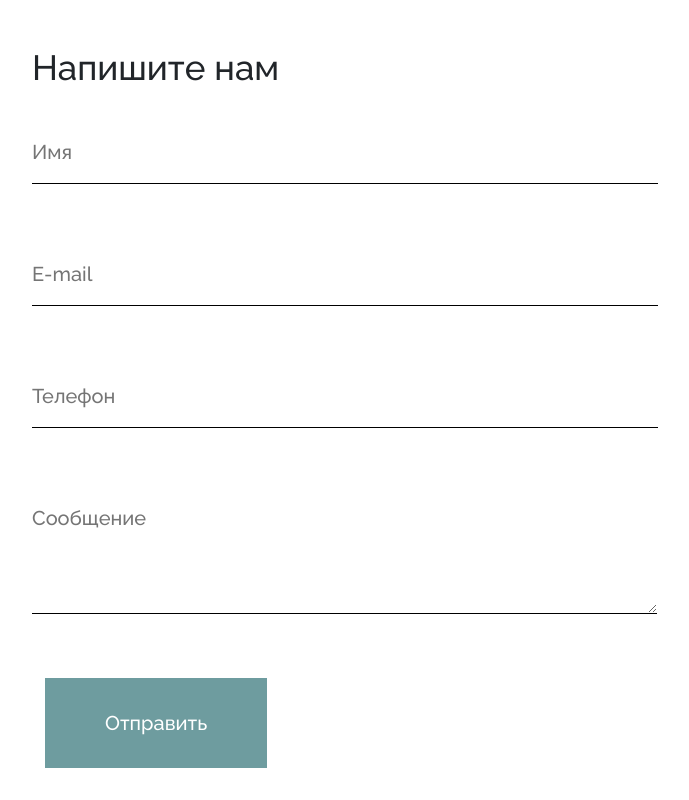
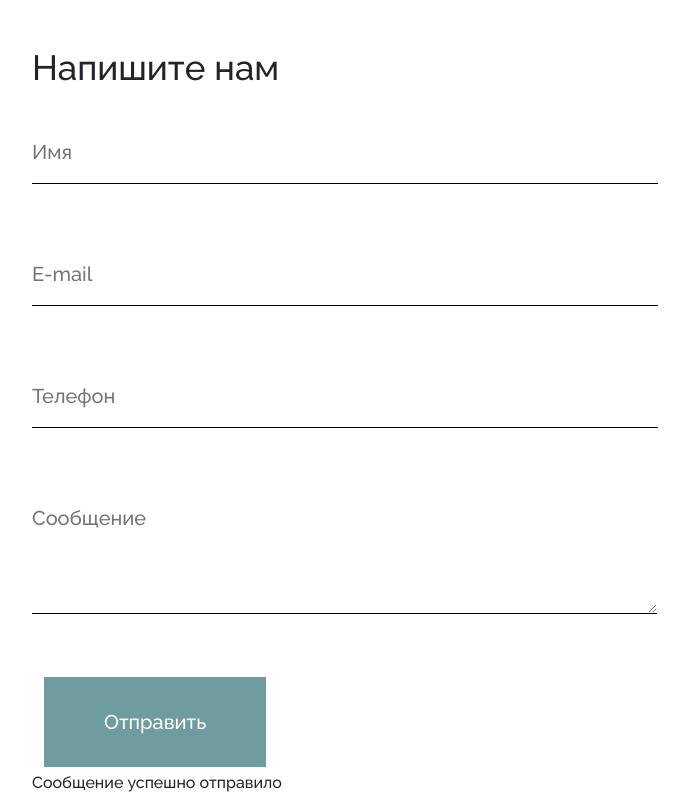
Before and after one commit to sarinjiev/TeamProject, a website: page pages/contacts/index.html in a window 1280 px wide. Shown: the part 1257-2057 px from the top of the page, without its empty margins (50-739 px from the left). Before the commit the page ends 2032 px from the top, so only its background shows below. Drawn offline with nearby package versions, Linux system fonts and the light colour scheme.

Commit message:
contacts

```diff
--- a/pages/contacts/contacts.css
+++ b/pages/contacts/contacts.css
@@ -45,6 +45,6 @@ section .writeToUs input{
 section .writeToUs label{
     display: flex;    margin-bottom: 35px;}
 section .btn{
-    display: flex;    justify-content: start;}
+    display: flex;    justify-content: start; border: none}
 section .btn button{
     padding: 30px 60px;    background: #6E9C9F;    color: white;    font-size: 20px;    border: none;    outline:none;}
--- a/pages/contacts/index.html
+++ b/pages/contacts/index.html
@@ -64,9 +64,14 @@
                 <textarea  placeholder="Сообщение"></textarea>
             </div>
             <div class="btn">
-                <button>Отправить</button>
+                <button type="submit">Отправить</button>
+            </div>
+            <div class="massage">
+                <h6>Сообщение успешно отправило</h6>
             </div>
         </div>
     </div>
 </section>
-<script src="contacts.js"></script></body></html>
+<script src="contacts.js"></script>
+</body>
+</html>
```
